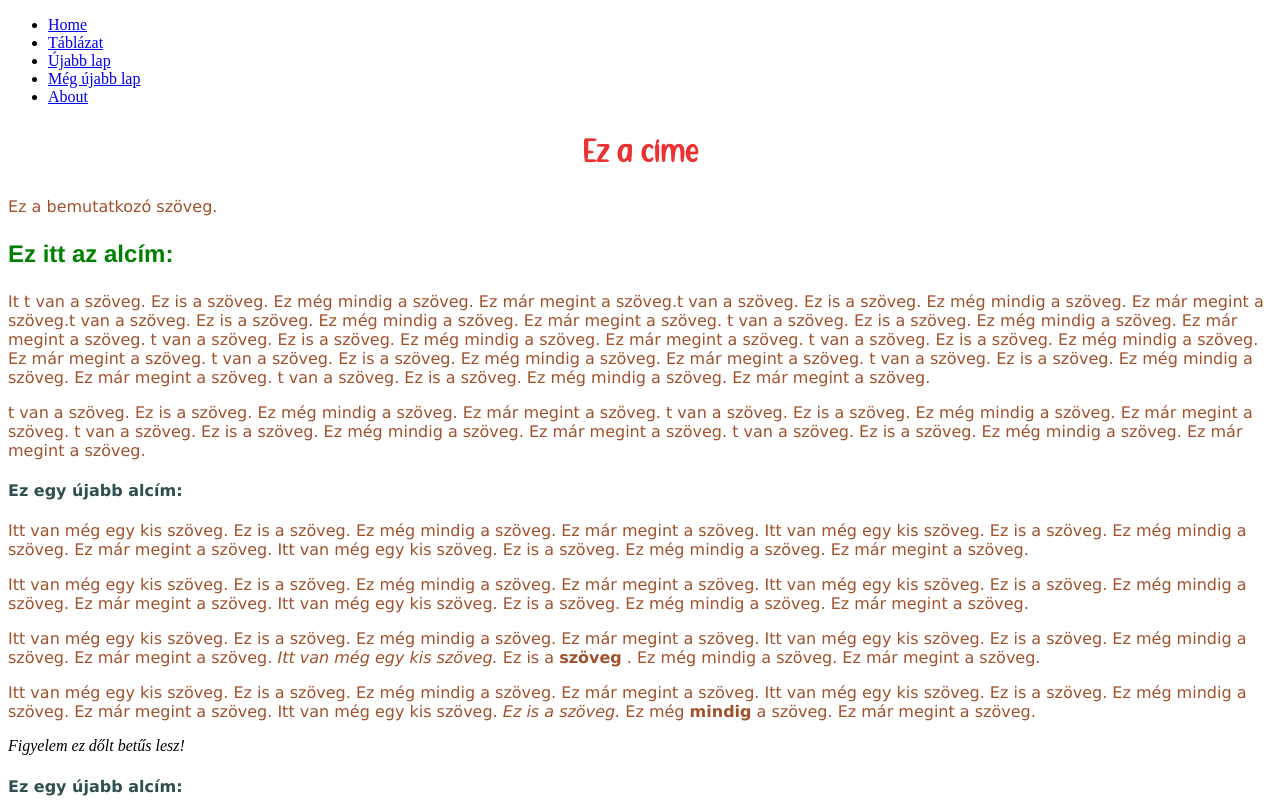
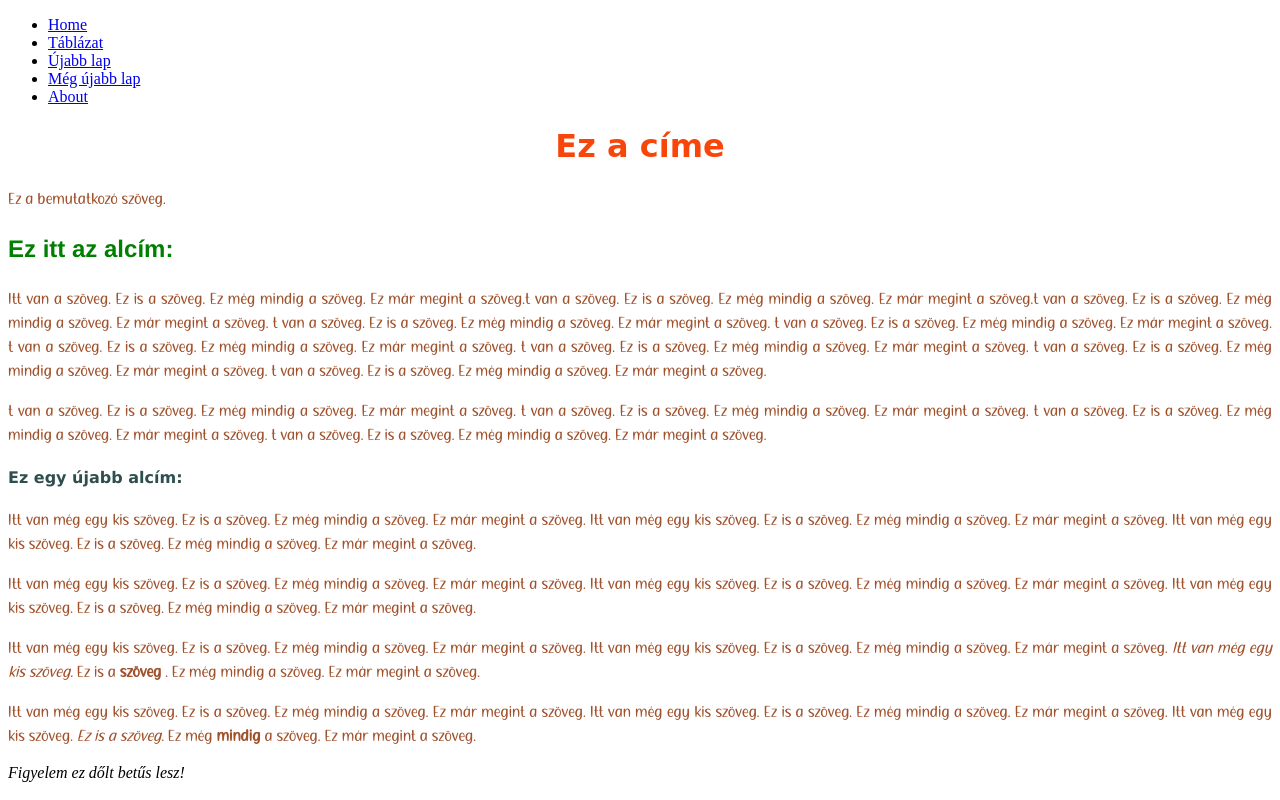
Before and after one commit to MaZoli/MaZoli.github.io, a plain HTML site: page index.html in a window 1280 px wide. Shown: the top 800 px of the page. Drawn offline with Linux system fonts and the light colour scheme.

Commit message:
Version4

```diff
--- a/CSS/style.css
+++ b/CSS/style.css
@@ -2,10 +2,14 @@
     font-family: "Serry";
     src: url(Fonts/Serry.otf);
 }
-h1 {color: rgb(235, 49, 49); font-size: 32px; font-family: "Serry"; text-align: center;}
+@font-face {
+    font-family: "Architects Daughter";
+    src: url('https://fonts.googleapis.com/css2?family=Architects+Daughter&display=swap');
+}
+h1 {color: rgb(248, 70, 10); font-family: "Architects Daughter", cursive; text-align: center;}
 h3 {color: green; font-size: 24px; font-family: 'Franklin Gothic Medium', 'Arial Narrow', Arial, sans-serif;}
 h4 {color: darkslategrey; font-size: 16px; font-family: 'Lucida Sans', 'Lucida Sans Regular', 'Lucida Grande', 'Lucida Sans Unicode', Geneva, Verdana, sans-serif; line-height: normal;}
-p {color: sienna; font-family: Verdana, Geneva, Tahoma, sans-serif;}
+p {color: sienna; font-family: "Serry"; text-align: justify;}
 img {
     width: 400px; height: 400px; margin: 20px;
 }
--- a/index.html
+++ b/index.html
@@ -30,7 +30,7 @@
     <h1>Ez a címe</h1>
     <p>Ez a bemutatkozó szöveg.</p>
     <h3>Ez itt az alcím:</h3>
-    <p>It t van a szöveg. Ez is a szöveg. Ez még mindig a szöveg. Ez már megint a szöveg.t van a szöveg. Ez is a szöveg.
+    <p> Itt van a szöveg. Ez is a szöveg. Ez még mindig a szöveg. Ez már megint a szöveg.t van a szöveg. Ez is a szöveg.
         Ez még mindig a szöveg. Ez már megint a szöveg.t van a szöveg. Ez is a szöveg. Ez még mindig a szöveg. Ez már
         megint a szöveg. t van a szöveg. Ez is a szöveg. Ez még mindig a szöveg. Ez már megint a szöveg. t van a szöveg.
         Ez is a szöveg. Ez még mindig a szöveg. Ez már megint a szöveg. t van a szöveg. Ez is a szöveg. Ez még mindig a
```
